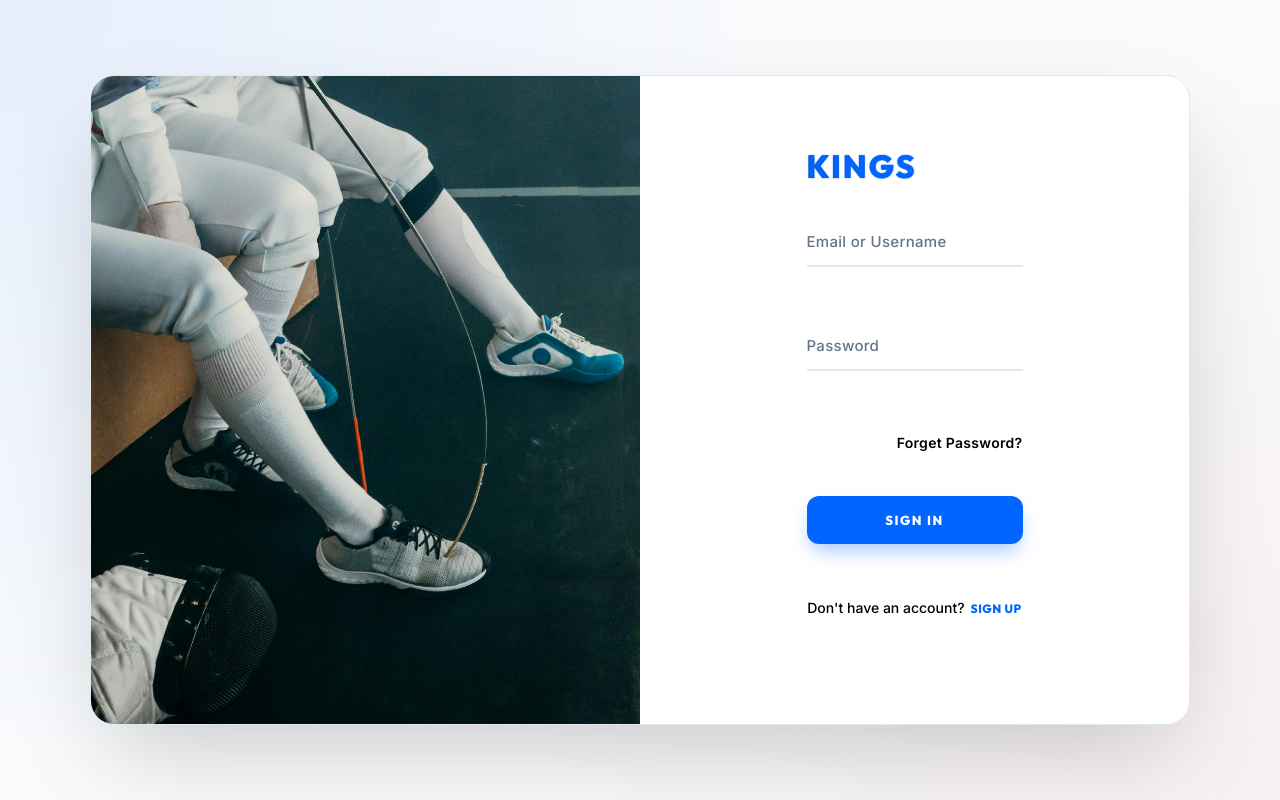
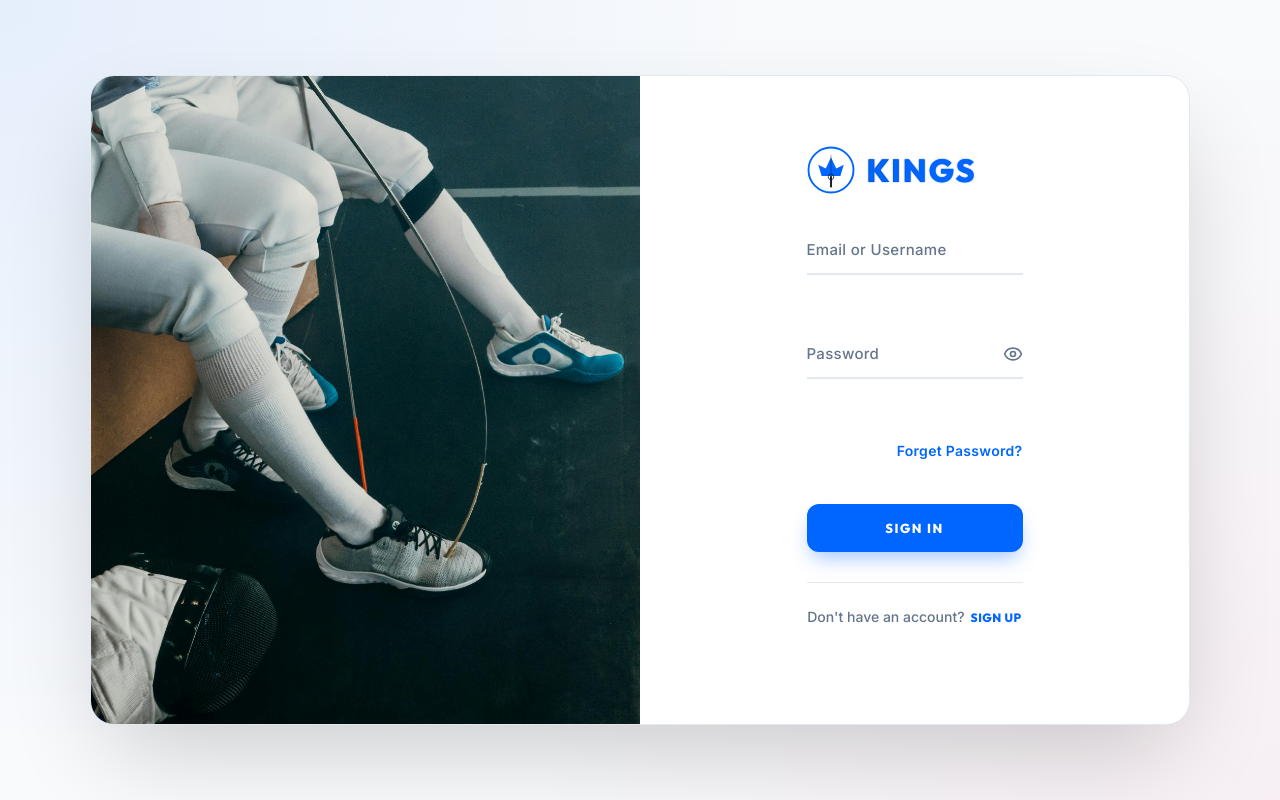
Before and after one commit to Hesham1000/swords, a Next.js app: page /sign-in in a window 1280 px wide. Built offline with nearby package versions, Linux system fonts and the light colour scheme; no server answers.

Commit message:
login and landing page

```diff
--- a/app/components/sidebar.tsx
+++ b/app/components/sidebar.tsx
@@ -114,9 +114,11 @@ const Sidebar = ({
       >
         <motion.div
           className="sidebar-brand"
+          style={{ display: "flex", alignItems: "center", gap: "10px" }}
           animate={{ textShadow: ["0 0 0px var(--accent-blue)", "0 0 8px var(--accent-blue)", "0 0 0px var(--accent-blue)"] }}
           transition={{ duration: 3, repeat: Infinity }}
         >
+          <img src="/icon.svg" alt="Kings Logo" width="32" height="32" />
           <motion.span
             animate={{ backgroundPosition: ["0%", "200%"] }}
             transition={{ duration: 5, repeat: Infinity, ease: "linear" }}
--- a/app/globals.css
+++ b/app/globals.css
@@ -318,7 +318,7 @@
 /* Form Styling */
 .step-content h2 {
   font-family: var(--font-serif);
-  color: var(--navy-deep);
+  color: var(--text-primary);
   font-size: 20px;
   margin-bottom: 8px;
   text-align: center;
@@ -385,7 +385,31 @@
   letter-spacing: 0.5px;
 }
 
-/* Buttons */
+/* Password Eye Toggle */
+.password-toggle-btn {
+  position: absolute;
+  right: 0;
+  top: 14px;
+  background: none;
+  border: none;
+  cursor: pointer;
+  color: var(--text-secondary);
+  display: flex;
+  align-items: center;
+  justify-content: center;
+  padding: 0;
+  transition: color 0.3s ease;
+}
+
+.password-toggle-btn:hover {
+  color: var(--accent-blue);
+}
+
+/* Hide Browser Default Eye Toggle */
+input[type="password"]::-ms-reveal,
+input[type="password"]::-ms-clear {
+  display: none;
+}
 .fencing-btn {
   background: var(--accent-blue);
   color: white;
@@ -438,11 +462,11 @@
   text-align: center;
   margin-top: 30px;
   padding-top: 25px;
-  border-top: 1px solid var(--silver-light);
+  border-top: 1px solid var(--border-tech);
   font-family: var(--font-sans);
   font-size: 14px;
   font-weight: 500;
-  color: var(--steel);
+  color: var(--text-secondary);
 }
 
 .signup span,
@@ -610,7 +634,7 @@
 .forgot-password-link {
   background: none;
   border: none;
-  color: var(--accent-burgundy);
+  color: var(--accent-blue);
   font-family: var(--font-sans);
   font-size: 14px;
   font-weight: 600;
@@ -628,7 +652,7 @@
   left: 0;
   width: 0;
   height: 1px;
-  background: var(--accent-burgundy);
+  background: var(--accent-blue);
   transition: width 0.3s ease;
 }
 
--- a/app/page.tsx
+++ b/app/page.tsx
@@ -122,7 +122,7 @@ export default function LandingPage() {
             >
               <Link href={isAuthenticated ? "/dashboard" : "/sign-in"} style={{ textDecoration: 'none' }}>
                 <button className="primary-btn" style={{ margin: "0 auto", padding: "1.5rem 3rem", fontSize: "1.1rem", textDecoration: 'none' }}>
-                  {isAuthenticated ? "PROCEED TO DASHBOARD" : "JOIN THE ELITE"}
+                  {isAuthenticated ? "PROCEED TO DASHBOARD" : "JOIN To Kings"}
                 </button>
               </Link>
             </motion.div>
--- a/app/sign-in/page.tsx
+++ b/app/sign-in/page.tsx
@@ -4,6 +4,7 @@ import { useState, FormEvent, useRef } from "react";
 import { useRouter } from "next/navigation";
 import Image from "next/image";
 import { motion, AnimatePresence } from "framer-motion";
+import { Eye, EyeOff } from "lucide-react";
 
 interface FormData {
   email: string;
@@ -24,6 +25,7 @@ const FencingLogin = () => {
   const [isLoading, setLoading] = useState(false);
   const [currentStep, setCurrentStep] = useState(1);
   const [isLoginForm, setIsLoginForm] = useState(true);
+  const [showPassword, setShowPassword] = useState(false);
 
   // Add error state
   const [error, setError] = useState<string | null>(null);
@@ -316,7 +318,7 @@ const FencingLogin = () => {
 
       <div className="form__group field">
         <input
-          type="password"
+          type={showPassword ? "text" : "password"}
           className={`fencing-input ${formError?.field === "password" ? "error" : ""
             }`}
           value={formData.password}
@@ -332,6 +334,13 @@ const FencingLogin = () => {
           placeholder=" "
         />
         <label className="form__label">Password</label>
+        <button
+          type="button"
+          className="password-toggle-btn"
+          onClick={() => setShowPassword(!showPassword)}
+        >
+          {showPassword ? <EyeOff size={20} /> : <Eye size={20} />}
+        </button>
         <p className="validation" ref={validationRefs.loginPassword}></p>
         {/* Display field-specific error above the input */}
         {formError && formError.field === "password" && (
@@ -398,10 +407,11 @@ const FencingLogin = () => {
               <div className="sidebar-header" style={{ padding: "0 0 2rem 0", background: "none" }}>
                 <motion.div
                   className="sidebar-brand"
-                  style={{ padding: 0, justifyContent: "flex-start", fontSize: "32px" }}
+                  style={{ padding: 0, justifyContent: "flex-start", fontSize: "32px", display: "flex", alignItems: "center", gap: "12px" }}
                   animate={{ textShadow: ["0 0 0px var(--accent-blue)", "0 0 8px var(--accent-blue)", "0 0 0px var(--accent-blue)"] }}
                   transition={{ duration: 3, repeat: Infinity }}
                 >
+                  <img src="/icon.svg" alt="Kings Logo" width="48" height="48" />
                   <motion.span
                     animate={{ backgroundPosition: ["0%", "200%"] }}
                     transition={{ duration: 5, repeat: Infinity, ease: "linear" }}
@@ -437,10 +447,11 @@ const FencingLogin = () => {
               <div className="sidebar-header" style={{ padding: "0 0 2rem 0", background: "none" }}>
                 <motion.div
                   className="sidebar-brand"
-                  style={{ padding: 0, justifyContent: "flex-start", fontSize: "32px" }}
+                  style={{ padding: 0, justifyContent: "flex-start", fontSize: "32px", display: "flex", alignItems: "center", gap: "12px" }}
                   animate={{ textShadow: ["0 0 0px var(--accent-blue)", "0 0 8px var(--accent-blue)", "0 0 0px var(--accent-blue)"] }}
                   transition={{ duration: 3, repeat: Infinity }}
                 >
+                  <img src="/icon.svg" alt="Kings Logo" width="48" height="48" />
                   <motion.span
                     animate={{ backgroundPosition: ["0%", "200%"] }}
                     transition={{ duration: 5, repeat: Infinity, ease: "linear" }}
```
